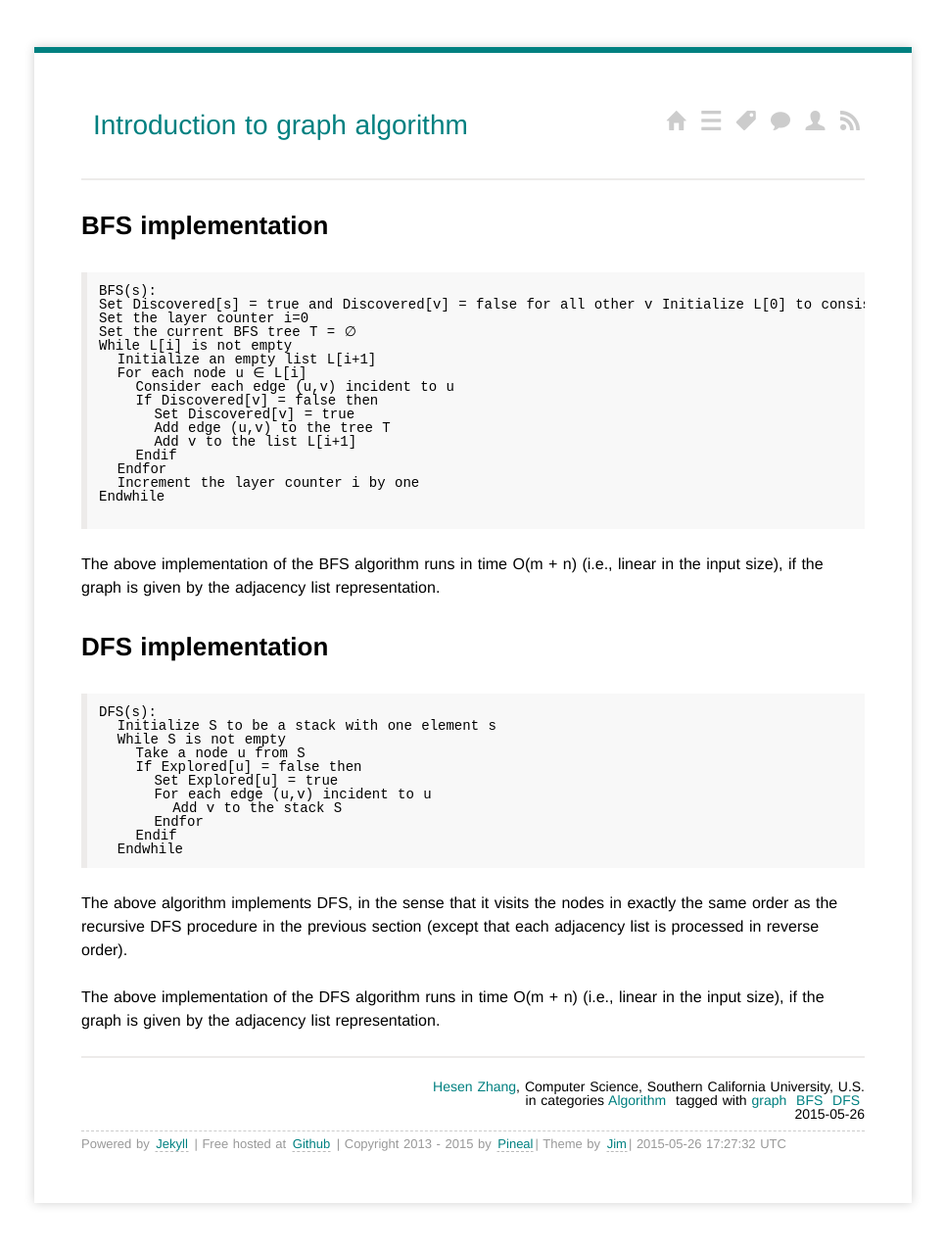
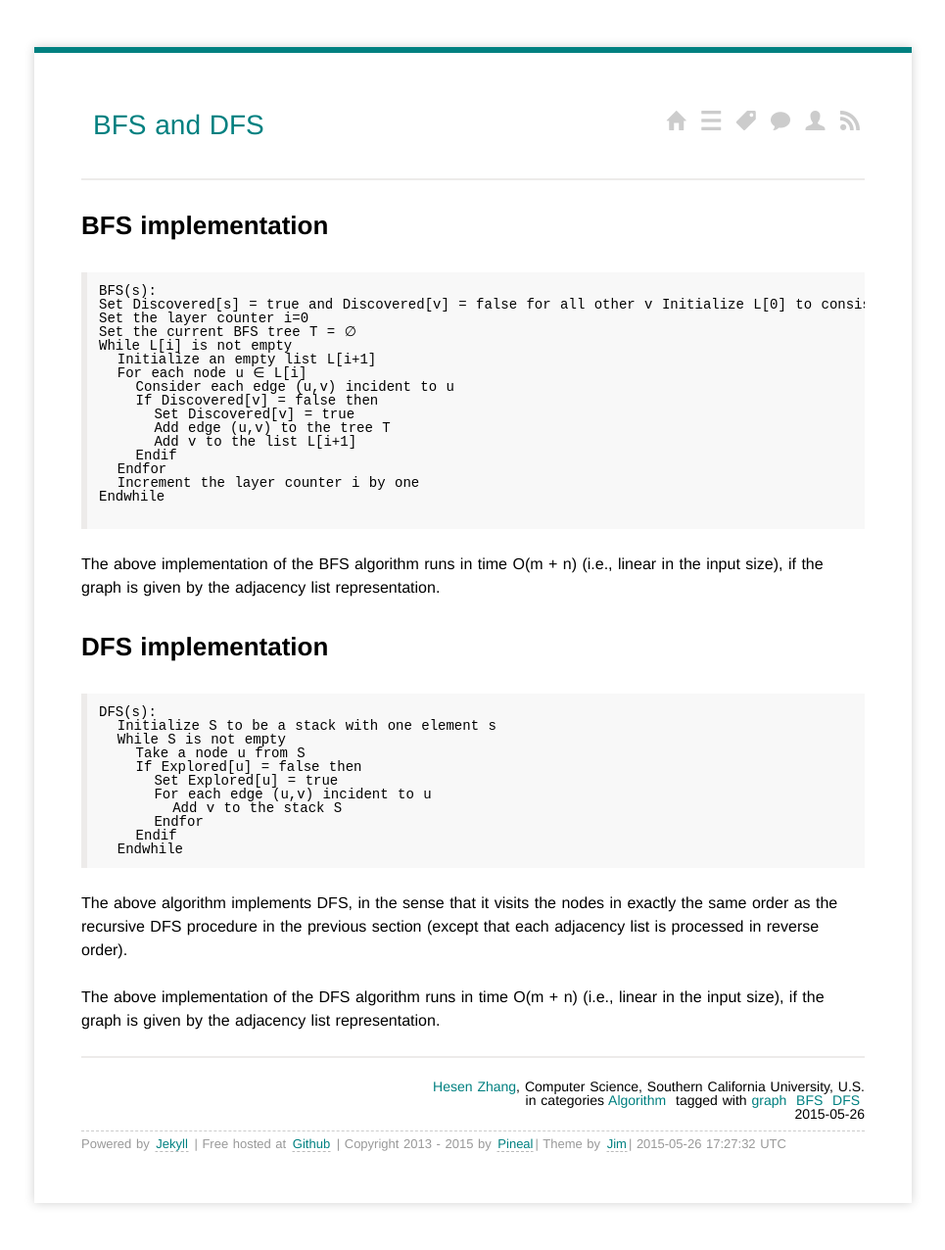
Before and after one commit to pineal/pineal.github.com, a Jekyll site: the page built from _posts/2015/2015-05-26-BFS and DFS.md, in a window 1280 px wide. Shown: the whole page at 98% size, without its empty margins (157-1122 px from the left). Built offline with Jekyll 4.4.1, drawn with Linux system fonts in a browser that asks for light colours; nearby versions of some CDN libraries; Markdown is read by kramdown in place of the engine named in the settings; comment, search, counter and statistics services are not loaded.

Commit message:
Title changed

```diff
--- a/_posts/2015/2015-05-26-BFS and DFS.md
+++ b/_posts/2015/2015-05-26-BFS and DFS.md
@@ -1,6 +1,6 @@
 ---
 layout: post
-title: Introduction to graph algorithm
+title: BFS and DFS
 categories:
 - Algorithm
 tags:
```
